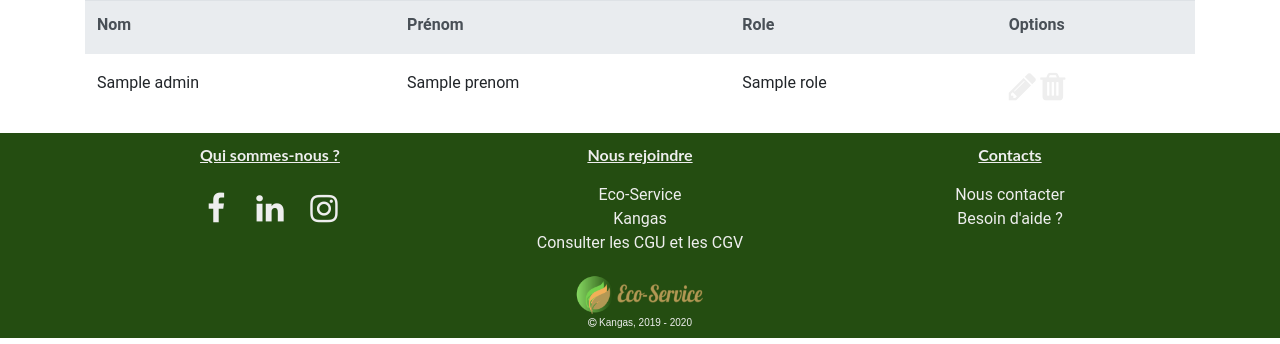
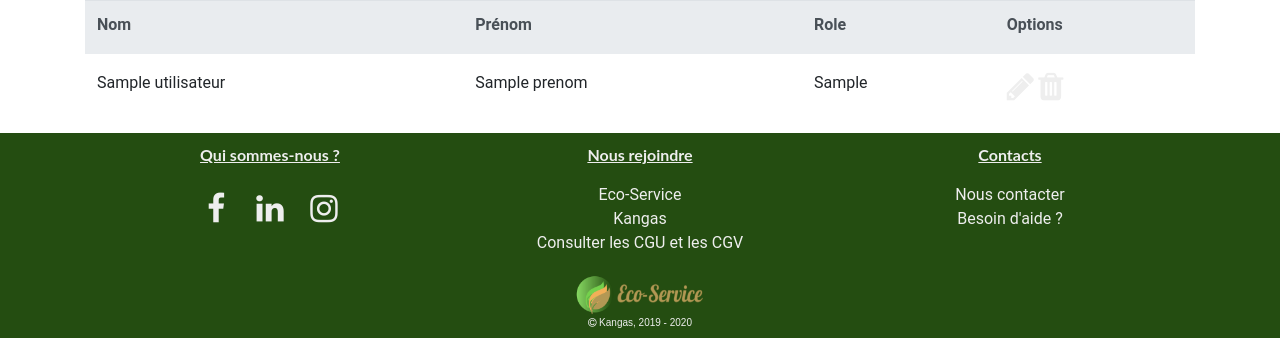
Before and after one commit to martinsoenen/kangas-eco-service, a Symfony app: template templates/user/afficherAdmin.html.twig in a window 1280 px wide. Shown: the part 76-420 px from the top of the page. Run offline with Twig, Linux system fonts and the light colour scheme; the template is opened without the code that fills it: most values are stand-ins (such as "Sample title", 1, 10 or a date in 2020); some libraries are stand-ins or nearby versions.

```diff
--- a/templates/user/afficherAdmin.html.twig
+++ b/templates/user/afficherAdmin.html.twig
@@ -11,16 +11,16 @@
         </tr>
         </thead>
         <tbody>
-        {% for admin in admins %}
+        {% for utilisateur in utilisateurs %}
         <tr>
-            <td>{{admin.nom}}</td>
-            <td>{{admin.prenom}}</td>
-            <td>{{admin.role.nom}}</td>
+            <td>{{utilisateur.nom}}</td>
+            <td>{{utilisateur.prenom}}</td>
+            <td>{{utilisateur.utilisateurType}}</td>
             <td>
-                <bouton onclick="window.location.href = '/admin/{{admin.id}}/edit';">
+                <bouton onclick="window.location.href = '/admin/user/{{utilisateur.id}}/edit';">
                     <i class="fa fa-pencil fa-2x"></i>
                 </bouton>
-                <bouton onclick="window.location.href = '/admin/{{admin.id}}/delete';">
+                <bouton onclick="window.location.href = '/admin/user/{{utilisateur.id}}/delete';">
                     <i class="fa fa-trash fa-2x"></i>
                 </bouton>
             </td>
```
Also changed, not shown: src/Controller/UserController.php (+7 -5 lines).
